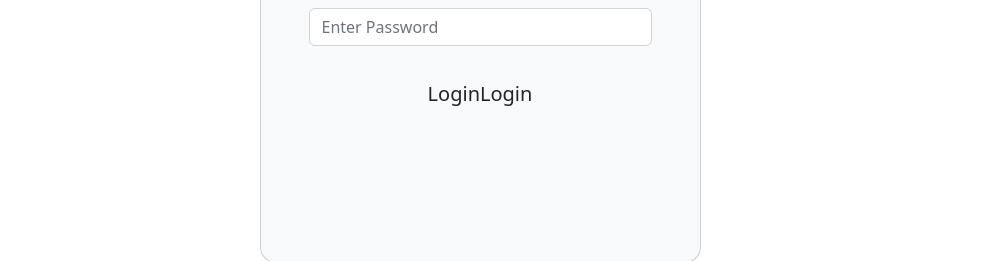
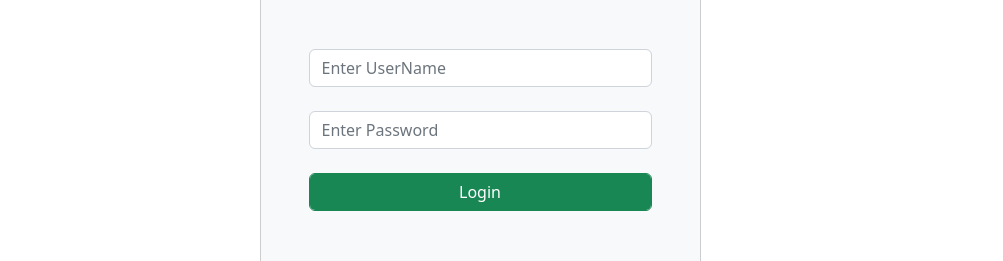
Before and after one commit to R2-PHP-FINAL-G3/delivaryApp, an Angular app: page /login in a window 1280 px wide. Shown: the part 463-724 px from the top of the page, without its empty margins (160-1163 px from the left). Built offline with nearby package versions, Linux system fonts and the light colour scheme.

Commit message:
v1.0.0 by AtaAlla

```diff
--- a/src/app/login/login.component.html
+++ b/src/app/login/login.component.html
@@ -1,6 +1,5 @@
 <section class="vh-100 gradient-custom">
   <div class="container py-5 h-100">
-    <form [formGroup]="loginForm" (ngSubmit)="onSubmit()">
     <div class="row d-flex justify-content-center align-items-center h-100">
       <div class="col-12 col-md-8 col-lg-6 col-xl-5">
         <div class="card bg-light  text-success" style="border-radius: 1rem;">
@@ -30,15 +29,13 @@
                   letter and 1 number
                 </span>
               </div>
-              <button class="btn  btn-lg px-5 form-control" type="submit">LoginLogin</button>
-
+              <button class="btn  btn-md px-5 form-control btn-success" type="submit">Login</button>
             </form>
 
           </div>
         </div>
       </div>
     </div>
-    </form>
   </div>
 </section>
 <!--  -->
--- a/src/app/login/login.component.ts
+++ b/src/app/login/login.component.ts
@@ -17,7 +17,7 @@ export class LoginComponent {
   ngOnInit(): void
   {
     this.loginForm = this.fb.group({
-      userName:['',[Validators.required,Validators.min(4)]],
+      userName:['',[Validators.required,Validators.email]],
       passWord:['',[Validators.required,Validators.pattern(
         '^(?=.*[a-z])(?=.*[A-Z])(?=.*[0-9])(?=.*[!@#$%^&*_=+-]).{8,12}$'
 // '^[a-zA-Z0-9]([._-](?![._-])|[a-zA-Z0-9]){3,18}[a-zA-Z0-9]$' for email
@@ -34,11 +34,15 @@ export class LoginComponent {
        this.submitted = true;
        if(this.loginForm.valid)
        {
-          localStorage.setItem("userName",this.loginForm.get('userName')?.value);
-          localStorage.setItem("passWord",this.loginForm.get('passWord')?.value);
+         localStorage.setItem("userName",this.loginForm.get('userName')?.value);
+
+         localStorage.setItem("token",this.userName?.value);
+
+         localStorage.setItem("passWord",this.loginForm.get('passWord')?.value);
+
           this.clear();
           this.loginForm.disable();
-          this.router.navigate(['orders',this.userName]);
+          this.router.navigate(['orders']);
           console.log(this.userName)
        }
 
@@ -51,4 +55,12 @@ export class LoginComponent {
       passWord:''
     });
   }
+
+//   // goTo(param:any) {
+
+//   //   this.router.navigate([param])
+//   //   }
+//   //   }
+// }
+
 }
```
Also changed, not shown: src/app/app-routing.module.ts (+8 -7 lines).
